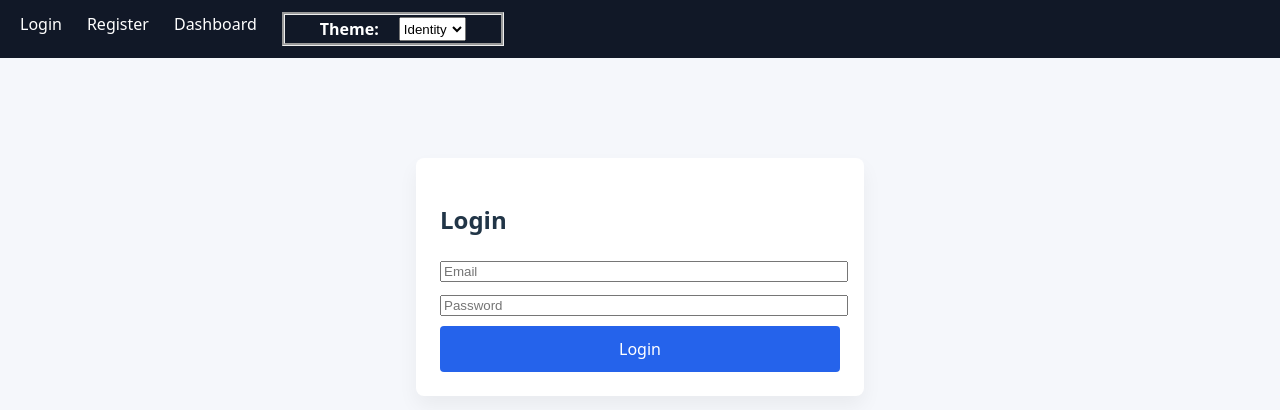
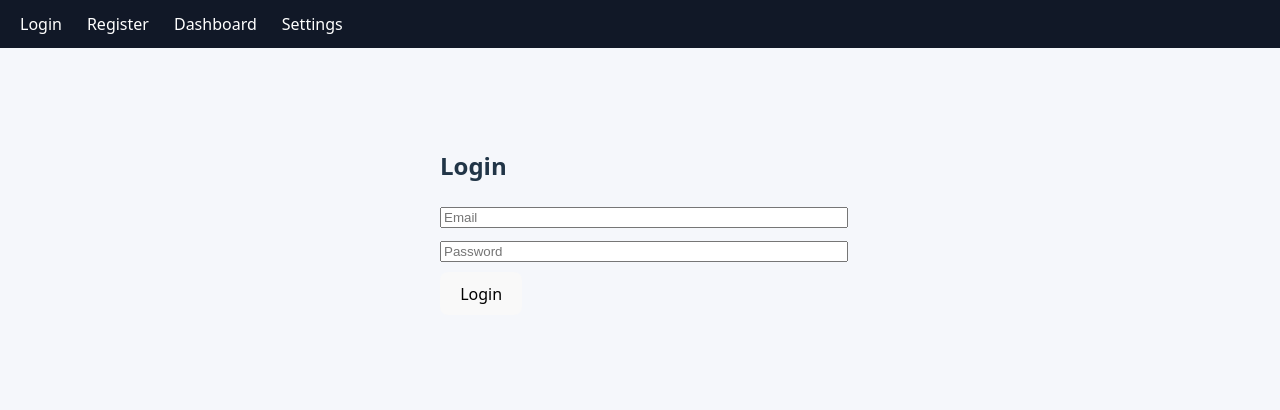
Before and after one commit to mrgbpjpy/fullstack-react-redux-node, a React (Vite) app in the folder react-client/: page / in a window 1280 px wide. Shown: the top 410 px of the page. Built offline with nearby package versions, Linux system fonts and the light colour scheme.

Commit message:
Added Settings Page in Navbar

```diff
--- a/react-client/src/App.tsx
+++ b/react-client/src/App.tsx
@@ -4,6 +4,7 @@ import Register from "./pages/Register";
 import Dashboard from "./pages/Dashboard";
 import { ProtectedRoute } from "./routes/ProtectedRoute";
 import Layout from "./components/Layout";
+import Settings from "./pages/Settings";
 
 function App() {
   return (
@@ -21,6 +22,14 @@ function App() {
             </ProtectedRoute>
           }
         />
+        <Route
+          path="/settings"
+          element={
+            <ProtectedRoute>
+              <Settings/>
+            </ProtectedRoute>
+          }
+        />
         <Route path="*" element={<Login />} />
       </Routes>
       </Layout>
--- a/react-client/src/components/Layout.tsx
+++ b/react-client/src/components/Layout.tsx
@@ -2,7 +2,7 @@ import {Link} from "react-router-dom";
 import { useEffect } from "react";
 import { useAppDispatch, useAppSelector } from "../hooks";
 import { loadMe } from "../features/auth/authSlice";
-import { setTheme, type ThemeMode } from "../features/theme/themeSlice";
+
 
 export default function Layout({children}: {children: React.ReactNode}) {
     const dispatch = useAppDispatch();
@@ -50,19 +50,10 @@ export default function Layout({children}: {children: React.ReactNode}) {
             <Link style={{ color: "white", textDecoration: "none"}} to="/dashboard">
                Dashboard
             </Link>
-            <div style={{ borderStyle:"groove", paddingLeft: 35, paddingRight: 35, paddingTop: 2,paddingBottom: 2, display: "flex", gap: 20  }}>
-            <strong>Theme:</strong>
-            <select
-                value={theme}
-                onChange={(e) => dispatch(setTheme(e.target.value as ThemeMode))}
-            >
+            <Link style={{ color: "white", textDecoration: "none"}} to="/settings">
+                Settings
+            </Link>
 
-                <option value="identity">Identity</option>
-                <option value="system">System</option>
-                <option value="activity">Activity</option>
-
-            </select>
-            </div>
         </nav>
         <main
             style={{
--- a/react-client/src/pages/Login.tsx
+++ b/react-client/src/pages/Login.tsx
@@ -19,21 +19,11 @@ export default function Login() {
     },[token, navigate]);
 
     const handleLogin = () => {
-      if (!email || !password) return;
         dispatch(loginUser({email, password }));
     }
 
     return (
-   <div
-      style={{
-        maxWidth: 400,
-        margin: "40px auto",
-        background: "white",
-        padding: 24,
-        borderRadius: 8,
-        boxShadow: "0 10px 20px rgba(0,0,0,0.05)",
-      }}
-    >
+    <div style={{maxWidth: 400, margin: "40px auto" }}>
       <h2>Login</h2>
 
       <input
@@ -51,23 +41,11 @@ export default function Login() {
         style={{ width: "100%", marginBottom: 10 }}
       />
 
-      <button
-        disabled={loading}
-        onClick={handleLogin}
-        style={{
-          width: "100%",
-          padding: 12,
-          background: "#2563eb",
-          color: "white",
-          border: "none",
-          borderRadius: 4,
-          cursor: "pointer",
-        }}
-      >
+      <button disabled={loading} onClick={handleLogin}>
         {loading ? "Logging in..." : "Login"}
       </button>
 
-      {error && <p style={{ color: "red", marginTop: 10 }}>{error}</p>}
+      {error && <p style={{ color: "red" }}>{error}</p>}
     </div>
   );
 }
--- /dev/null
+++ b/react-client/src/pages/Settings.tsx
@@ -0,0 +1,37 @@
+import { useAppSelector, useAppDispatch} from "../hooks";
+import { setTheme, type ThemeMode } from "../features/theme/themeSlice";
+
+export default function Settings() {
+    const dispatch = useAppDispatch();
+    const user = useAppSelector((state) => state.auth.user);
+    const theme = useAppSelector((state) => state.theme.mode);
+
+
+
+    return(
+        <div>
+            <h2>Settings</h2>
+            {/* User info*/}
+            <section style={{ marginBottom: 30}}>
+                <h3>User</h3>
+                <p><strong>Name:</strong> {user?.name}</p>
+                <p><strong>Email:</strong> {user?.email}</p>
+            </section>
+
+            {/* Theme Settings */}
+            <section>
+                <h3>Theme</h3>
+                <select
+                    value={theme}
+                    onChange={(e) => dispatch(setTheme(e.target.value as ThemeMode))
+
+                    }
+                >
+                    <option value="identity">Identity</option>
+                    <option value="system">System</option>
+                    <option value="activity">Activity</option>
+                </select>
+            </section>
+        </div>
+    )
+}
```
